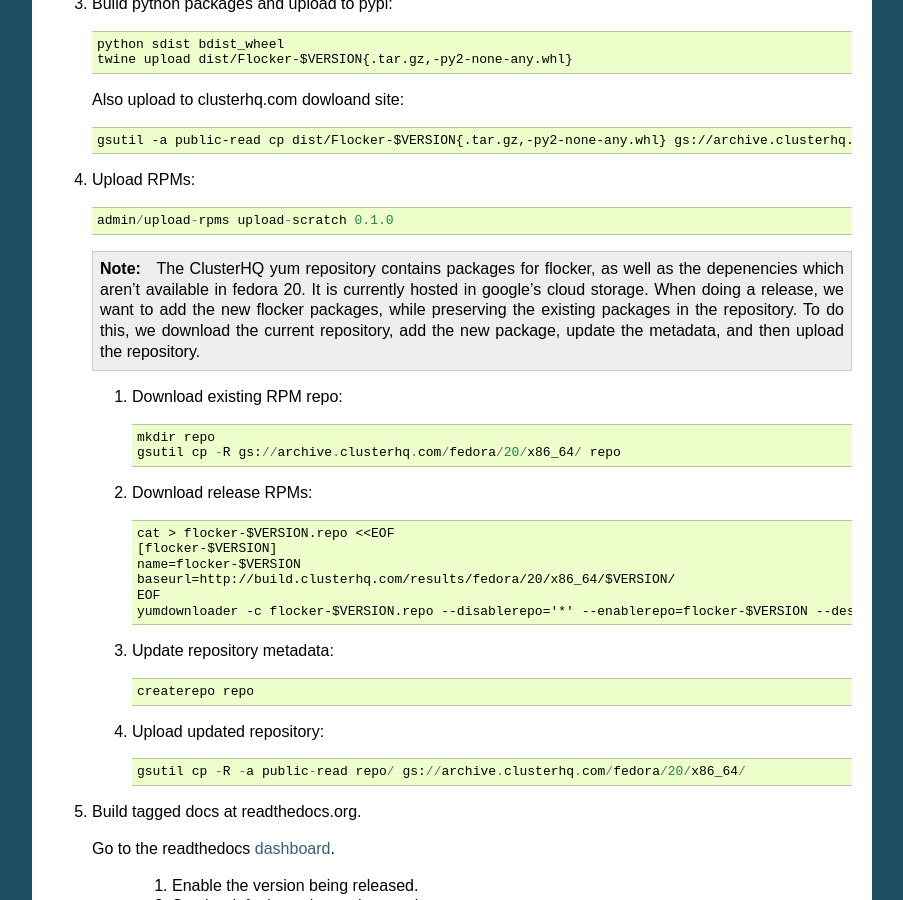
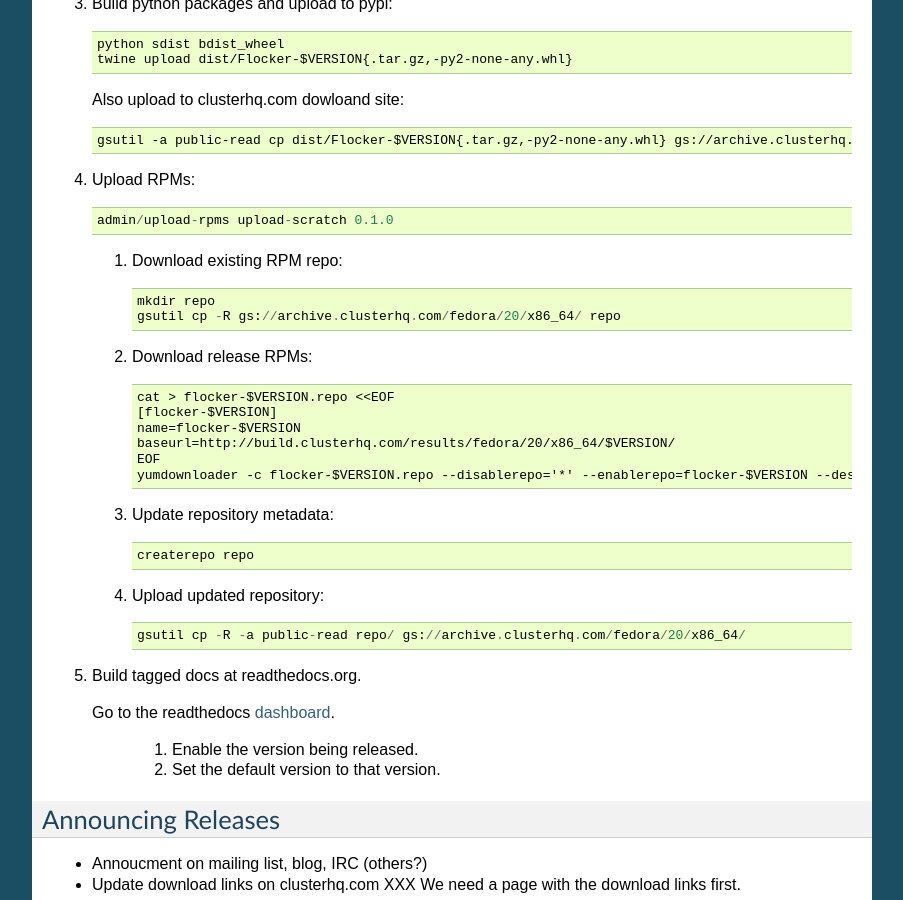
Before and after one commit to ClusterHQ/flocker, a Sphinx documentation site: the page built from docs/release-process.rst, in a window 1280 px wide and 900 px high, scrolled down 1547 px. Shown: the whole window, without its empty margins (198-1101 px from the left). Built offline with Sphinx 7.4.7, drawn with Linux system fonts in a browser that asks for light colours.

Commit message:
Move some documentation.

```diff
--- a/docs/release-process.rst
+++ b/docs/release-process.rst
@@ -91,13 +91,6 @@
 
       admin/upload-rpms upload-scratch 0.1.0
 
-   .. note::
-
-      The ClusterHQ yum repository contains packages for flocker, as well as the depenencies which aren't available in fedora 20.
-      It is currently hosted in google's cloud storage.
-      When doing a release, we want to add the new flocker packages, while preserving the existing packages in the repository.
-      To do this, we download the current repository, add the new package, update the metadata, and then upload the repository.
-
    1. Download existing RPM repo::
 
          mkdir repo
```
Also changed, not shown: 1 other file.
